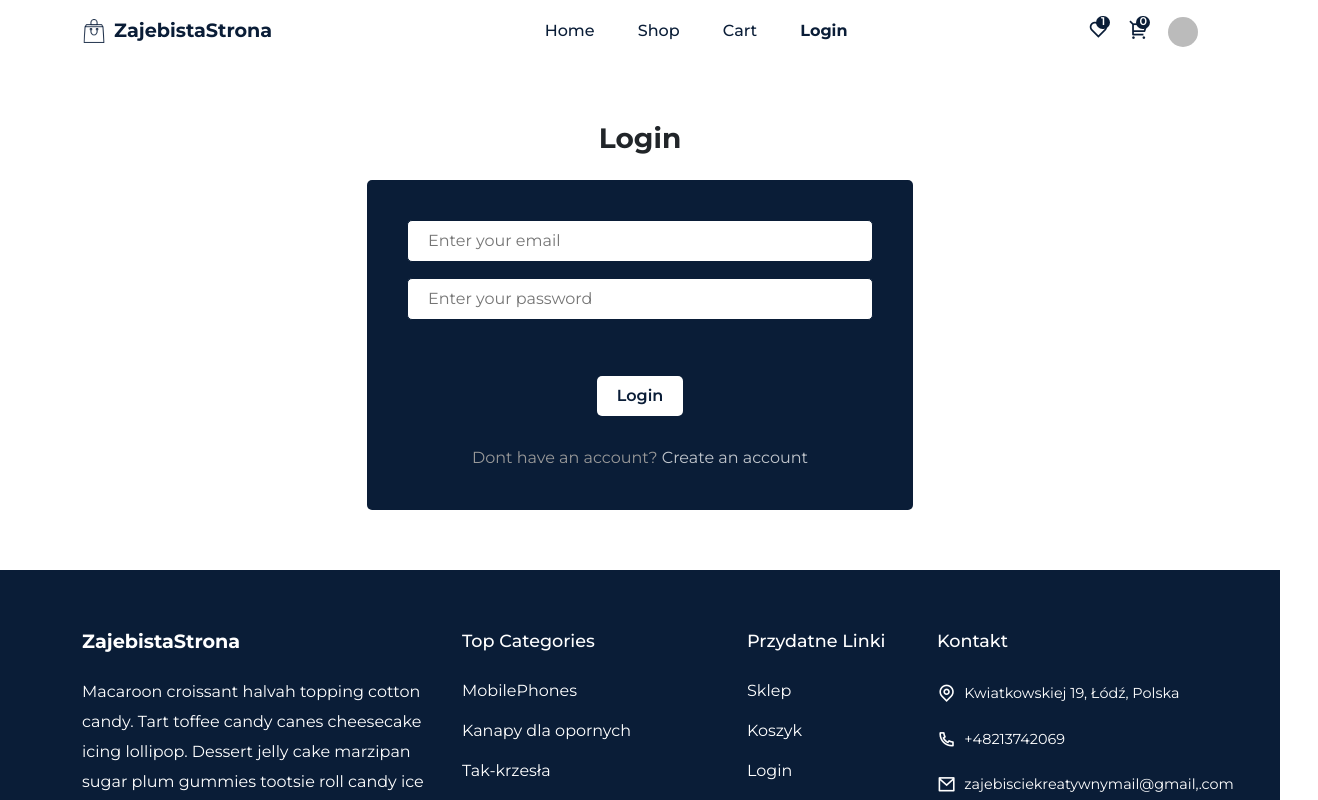
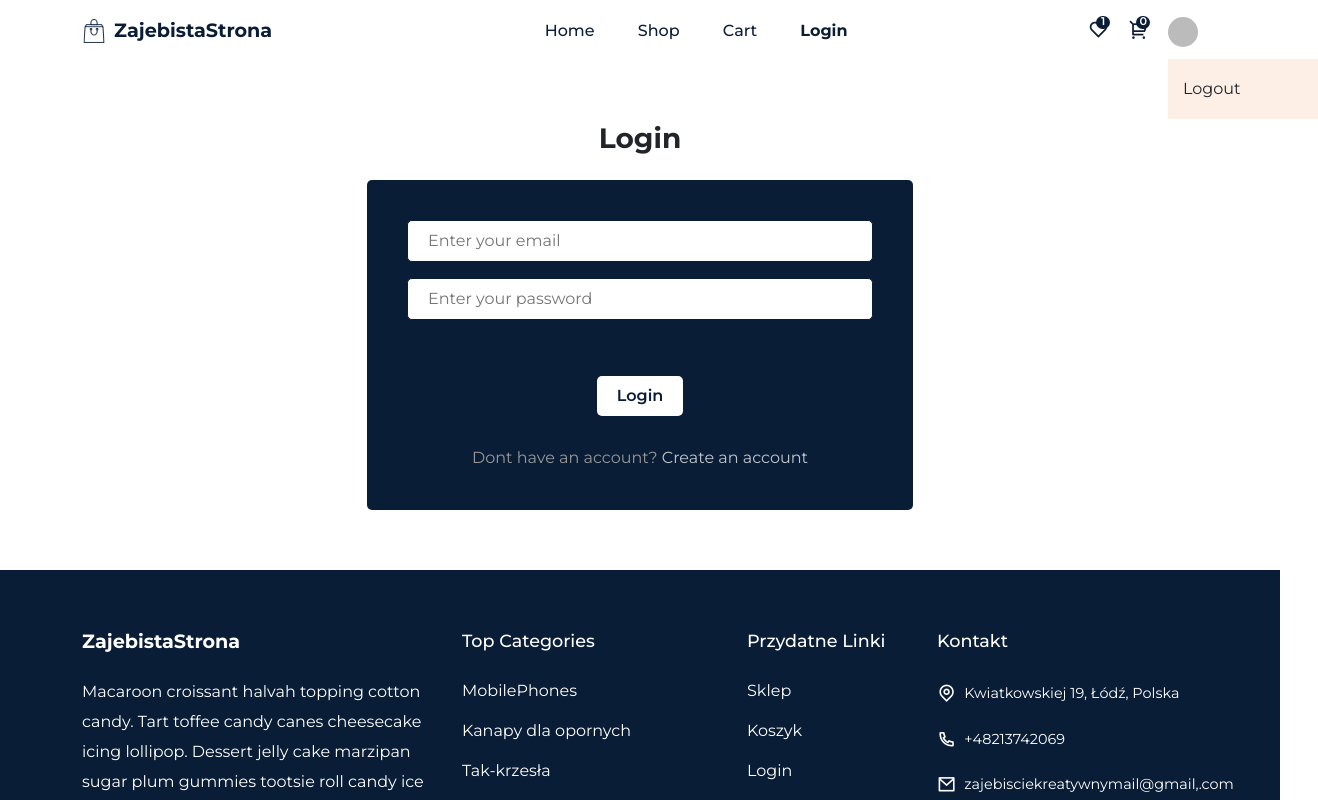
Before and after one commit to MichalCholajczyk/sklep_stolarski, a React (Create React App) app: page /login in a window 1280 px wide. Shown: the top 800 px of the page, 1318 px wide, since content can reach past the window. Built offline with nearby package versions, Linux system fonts and the light colour scheme; no server answers; sample sign-in values are in the browser's storage.

Commit message:
added login and logout after clicking on profile

```diff
--- a/src/components/Header/Header.jsx
+++ b/src/components/Header/Header.jsx
@@ -1,6 +1,6 @@
 import React, { useRef, useEffect } from "react";
 
-import { NavLink, useNavigate } from "react-router-dom";
+import { NavLink, useNavigate, Link } from "react-router-dom";
 import "./header.css";
 
 import { motion } from "framer-motion";
@@ -10,9 +10,10 @@
 
 import { Container, Row } from "reactstrap";
 import { useSelector } from "react-redux";
-import useAuth from "../../custom-hooks/useAuth"
-
-
+import useAuth from "../../custom-hooks/useAuth";
+import { signOut } from "firebase/auth";
+import { auth } from "../../firebase.config";
+import { toast } from "react-toastify";
 
 const nav__links = [
 	{
@@ -30,44 +31,52 @@
 	{
 		path: "login",
 		display: "Login",
-	}
+	},
 ];
 
 const Header = () => {
-	const headerRef = useRef(null)
+	const headerRef = useRef(null);
 
-	const menuRef = useRef(null)
-	const navigate = useNavigate()
-	const {currentUser} = useAuth()
+	const menuRef = useRef(null);
+	const navigate = useNavigate();
+	const { currentUser } = useAuth();
 
-	const totalQuantity = useSelector(state => state.cart.totalQuantity)
+	const totalQuantity = useSelector((state) => state.cart.totalQuantity);
 
+	const profileActionRef = useRef(null);
 
 	const stickyHeaderFunction = () => {
-		window.addEventListener('scroll', () => {
-			if (
-				document.body.scrollTo > 80 ||
-				document.documentElement.scrollTop > 80
-			) {
-				headerRef.current.classList.add('sticky__header')
+		window.addEventListener("scroll", () => {
+			if (document.body.scrollTo > 80 || document.documentElement.scrollTop > 80) {
+				headerRef.current.classList.add("sticky__header");
 			} else {
-				headerRef.current.classList.remove('sticky__header')
+				headerRef.current.classList.remove("sticky__header");
 			}
-		})
-	}
+		});
+	};
+
+const logout =()=>{
+	signOut(auth).then(()=>{
+		toast.success('logged out successfully')
+		navigate("/home")
+	}).catch(err=>{
+		toast.error(err.message)
+	})
+}
 
 	useEffect(() => {
-		stickyHeaderFunction()
+		stickyHeaderFunction();
 
-		return () => window.removeEventListener("scroll", stickyHeaderFunction)
-	})
+		return () => window.removeEventListener("scroll", stickyHeaderFunction);
+	});
 
-	const menuToggle = () => menuRef.current.classList.toggle('active__menu')
+	const menuToggle = () => menuRef.current.classList.toggle("active__menu");
 
-	const navigateToCart = ()=>{
-		navigate("/cart")
-	}
+	const navigateToCart = () => {
+		navigate("/cart");
+	};
 
+	const toggleProfileActions = () => profileActionRef.current.classList.toggle("show__profileActions")
 
 	return (
 		<header className="header" ref={headerRef}>
@@ -103,16 +112,30 @@
 								<span className="badge">{totalQuantity}</span>
 							</span>
 
-							<span>
-								<motion.img className="user__Img" whileTap={{ scale: 1.2 }} src={currentUser? currentUser.photoURL: userIcon} alt="chuj" />
-							</span>
+							<div className="profile" >
+								<motion.img whileTap={{ scale: 1.2 }} src={currentUser ? currentUser.photoURL : userIcon} alt="chuj"
+								onClick={toggleProfileActions}
+								/>
+
+								<div className="profile__actions"
+								ref={profileActionRef}
+								onClick={toggleProfileActions}>
+									{currentUser ? (
+										<span onClick={logout}>Logout</span>
+									) : (
+										<div className="d-flex align-items-center justify-content-center flex-column">
+											<Link to="/signup">Signup</Link>
+											<Link to="/login">Login</Link>
+										</div>
+									)}
+								</div>
+							</div>
 							<div className="mobile__menu">
 								<span onClick={menuToggle}>
 									<i class="ri-menu-line"></i>
 								</span>
 							</div>
 						</div>
-
 					</div>
 				</Row>
 			</Container>
--- a/src/components/Header/header.css
+++ b/src/components/Header/header.css
@@ -79,10 +79,36 @@
 	cursor: pointer;
 }
 
-.nav__icons span img {
+.nav__icons
+.profile img {
 	width: 30px;
 	height: 30px;
 	cursor: pointer;
+	border-radius: 50%;
+}
+
+.nav__icons
+.profile{
+	position: relative;
+	z-index: 9;
+}
+.nav__icons .profile .profile__actions{
+	position: absolute;
+	top: 97%;
+	left: 0;
+	width: 150px;
+	z-index: 10;
+	padding: 15px;
+	align-items: center;
+	flex-direction: column;
+	background: var(--card-bg-01);
+	line-height: 30px;
+	cursor: pointer;
+}
+
+.show__profileActions{
+	display: none;
+
 }
 
 .mobile__menu {
@@ -107,9 +133,6 @@
 	background: #fff;
 }
 
-.user__Img{
-	border-radius: 50%;
-}
 
 
 @media only screen and (max-width: 768px) {
--- a/src/routers/ProtectedRoute.js
+++ b/src/routers/ProtectedRoute.js
@@ -5,7 +5,7 @@
 const ProtectedRoute = ({ children }) => {
 	const { currentUser } = useAuth();
 
-	return currentUser ? children : <Navigate to="login" />;
+	return currentUser ? children : <Navigate to="/login" />;
 };
 
 export default ProtectedRoute;
```
